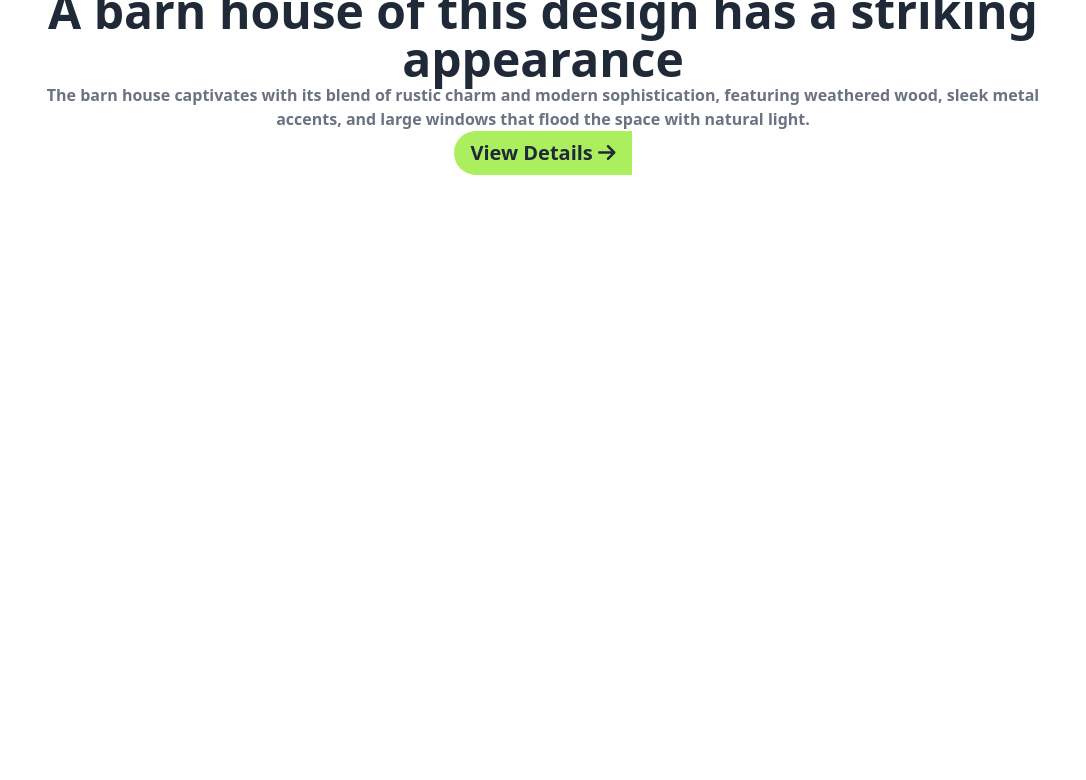
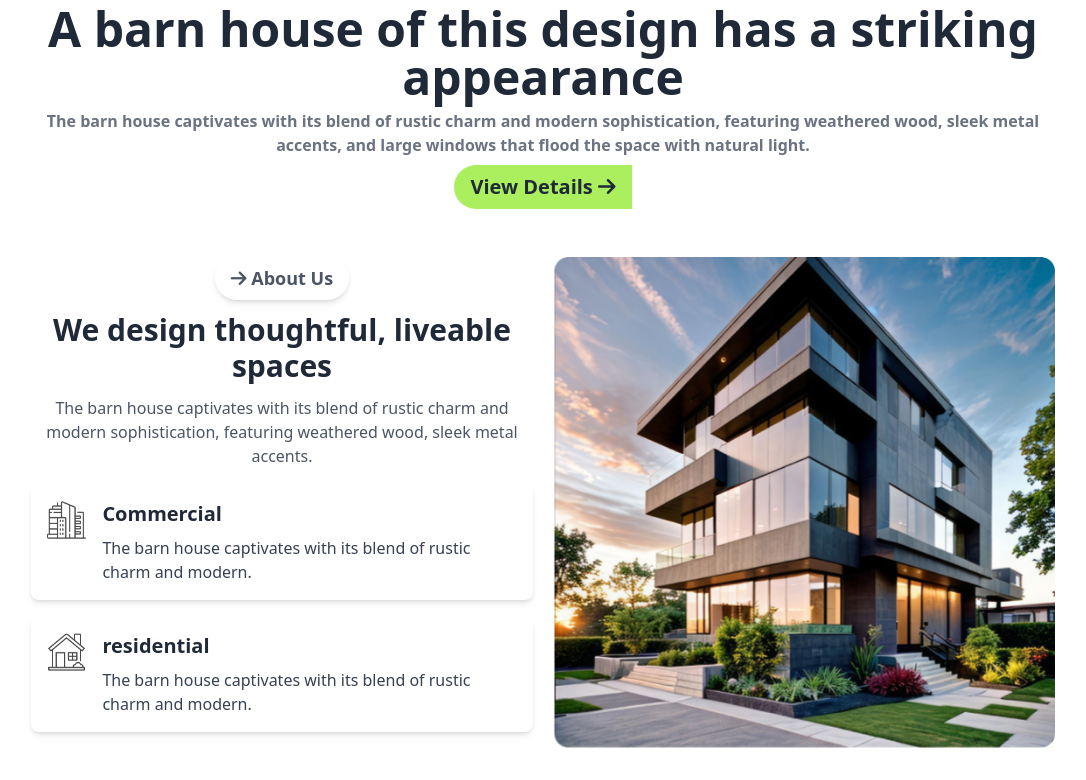
Before and after one commit to Abdulmazid24/house-plan, a plain HTML site: page index.html in a window 1280 px wide. Shown: the part 394-1174 px from the top of the page, without its empty margins (97-1183 px from the left). Before the commit the page ends 800 px from the top, so only its background shows below. Drawn offline with nearby package versions, Linux system fonts and the light colour scheme.

Commit message:
about us section done

```diff
--- a/index.html
+++ b/index.html
@@ -15,7 +15,7 @@
 </head>
 
 <body class=" my-3 lg:my-8 ">
-  <header class="lg:mx-32 sm:mx-6 mx-auto">
+  <header class="lg:mx-28 mx-6">
     <nav class="flex justify-between items-center">
       <div class="flex gap-1">
         <i class="fa-solid fa-arrow-right bg-[#ABEF5F] p-2 rounded-full -rotate-45"></i>
@@ -40,7 +40,7 @@
         <i class="fa-solid fa-bars text-xl"></i>
       </div>
     </nav>
-    <div>
+    <div class="space-y-2">
       <div class="w-1/2 rounded-lg mx-auto">
         <img class="w-full" src="./assets/banner.png" alt="">
       </div>
@@ -56,6 +56,44 @@
       </div>
     </div>
   </header>
+  <main class="px-4 mt-8 lg:mx-28">
+    <section class="bg-[#1E1E1E]shadow-sm lg:grid grid-cols-2 gap-5 justify-center items-center">
+      <div class="space-y-4">
+        <div class="text-center space-y-3">
+          <button class="text-lg font-bold text-gray-600  shadow-md px-4 py-2 rounded-3xl">
+            <i class="fa-solid fa-arrow-right"></i>
+            About Us
+          </button>
+          <h3 class="text-3xl font-extrabold">We design thoughtful, liveable spaces</h3>
+          <p class="text-gray-600 ">
+            The barn house captivates with its blend of rustic charm and
+            modern sophistication, featuring weathered wood, sleek metal accents.
+          </p>
+        </div>
+        <div class="flex gap-4 p-4 rounded-lg bg-white shadow-md ">
+          <img class="w-10 h-10" src="./assets/commercial.png" alt="">
+          <div class=" space-y-2">
+            <h5 class="text-xl font-bold">Commercial</h5>
+            <p class="text-gray-700 font-medium">
+              The barn house captivates with its blend of rustic charm and modern.
+            </p>
+          </div>
+        </div>
+        <div class="flex gap-4 p-4 rounded-lg bg-white shadow-md ">
+          <img class="w-10 h-10" src="./assets/residential.png" alt="">
+          <div class=" space-y-2">
+            <h5 class="text-xl font-bold">residential</h5>
+            <p class="text-gray-700 font-medium">
+              The barn house captivates with its blend of rustic charm and modern.
+            </p>
+          </div>
+        </div>
+      </div>
+      <div class="mt-4">
+        <img class="w-full rounded-lg" src="./assets/Rectangle.png" alt="">
+      </div>
+    </section>
+  </main>
 
 </body>
 
```
